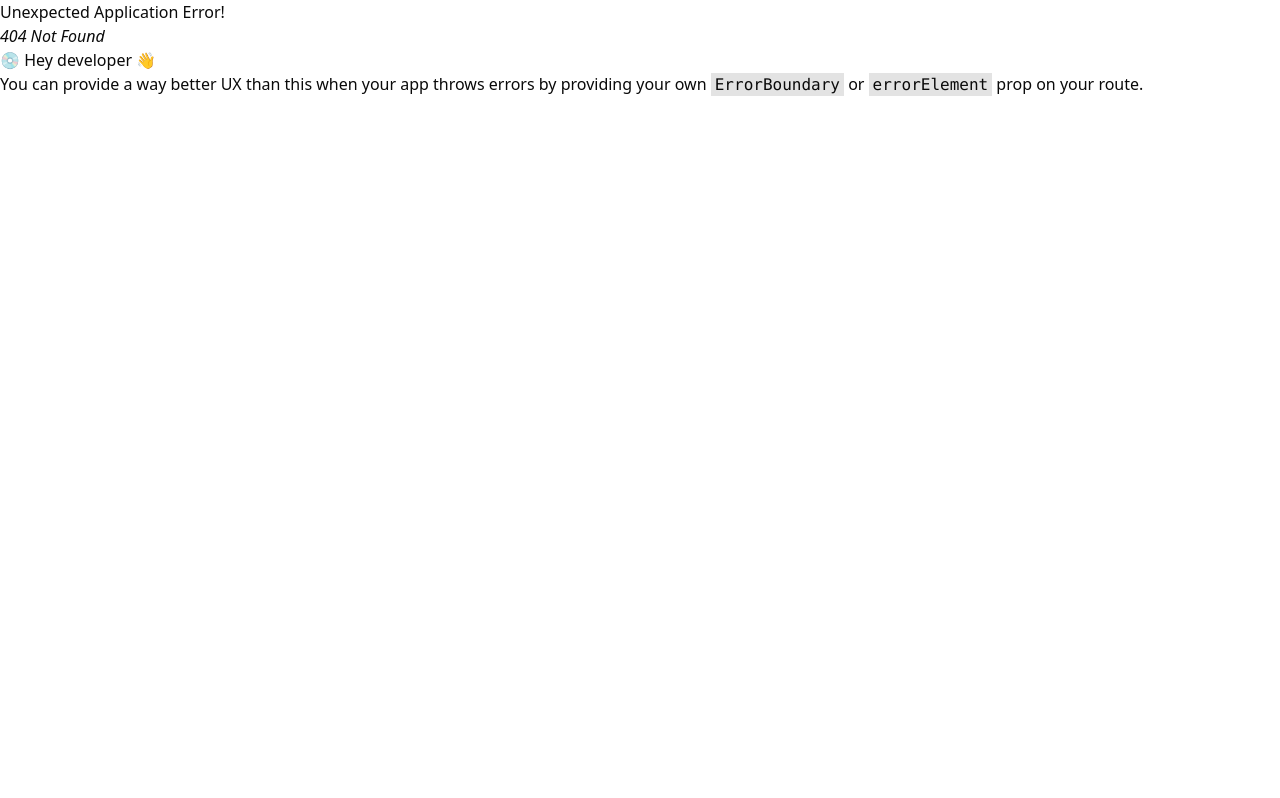
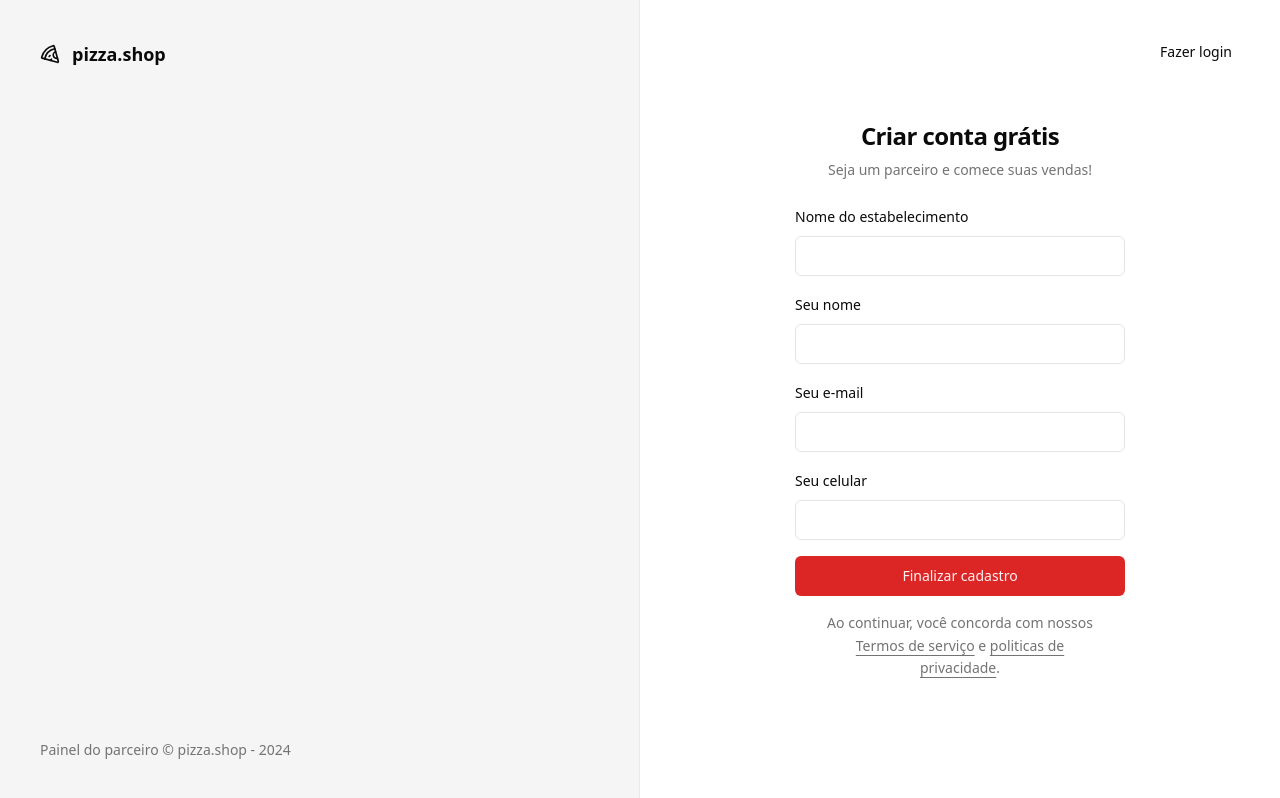
Before and after one commit to wallacewolv/pizzashop-web, a React app: page /sign-up in a window 1280 px wide. Before the commit this address had no page. Built offline with nearby package versions, Linux system fonts and the light colour scheme; the HTML template or start-up script is replaced by a standard one.

Commit message:
feat: Página: Cadastro de restaurante

```diff
--- a/src/pages/_layouts/auth.tsx
+++ b/src/pages/_layouts/auth.tsx
@@ -14,7 +14,7 @@
         </footer>
       </div>
 
-      <div className="flex flex-col items-center justify-center">
+      <div className="relative flex flex-col items-center justify-center">
         <Outlet />
       </div>
     </div>
--- a/src/pages/auth/sign-in.tsx
+++ b/src/pages/auth/sign-in.tsx
@@ -1,5 +1,6 @@
 import { Helmet } from 'react-helmet-async'
 import { useForm } from 'react-hook-form'
+import { Link } from 'react-router-dom'
 import { toast } from 'sonner'
 import { z } from 'zod'
 
@@ -21,6 +22,8 @@
   } = useForm<SignInForm>()
 
   async function handleSignIn(data: SignInForm) {
+    console.log(data)
+
     try {
       await new Promise((resolve) => setTimeout(resolve, 2000))
 
@@ -41,6 +44,10 @@
     <>
       <Helmet title="Login" />
       <div className="p-8">
+        <Button variant="ghost" asChild className="absolute right-8 top-8">
+          <Link to="/sign-up">Novo estabelecimento</Link>
+        </Button>
+
         <div className="flex w-[350px] flex-col justify-center gap-6">
           <div className="flex flex-col gap-2 text-center">
             <h1 className="text-2xl font-semibold tracking-tight">
--- /dev/null
+++ b/src/pages/auth/sign-up.tsx
@@ -0,0 +1,115 @@
+import { Helmet } from 'react-helmet-async'
+import { useForm } from 'react-hook-form'
+import { Link, useNavigate } from 'react-router-dom'
+import { toast } from 'sonner'
+import { z } from 'zod'
+
+import { Button } from '../../components/ui/button'
+import { Input } from '../../components/ui/input'
+import { Label } from '../../components/ui/label'
+
+const signUpForm = z.object({
+  restaurantName: z.string(),
+  managerName: z.string(),
+  phone: z.string(),
+  email: z.string().email(),
+})
+
+type SignUpForm = z.infer<typeof signUpForm>
+
+export function SignUp() {
+  const navigate = useNavigate()
+
+  const {
+    register,
+    handleSubmit,
+    formState: { isSubmitting },
+  } = useForm<SignUpForm>()
+
+  async function handleSignUp(data: SignUpForm) {
+    console.log(data)
+
+    try {
+      await new Promise((resolve) => setTimeout(resolve, 2000))
+
+      toast.success('Restaurante cadastrado com sucesso!', {
+        action: {
+          label: 'Login',
+          onClick: () => {
+            navigate('/sign-in')
+          },
+        },
+      })
+    } catch (error) {
+      toast.error('Erro ao cadastrar restaurante.')
+    }
+  }
+
+  return (
+    <>
+      <Helmet title="Cadastro" />
+      <div className="p-8">
+        <Button variant="ghost" asChild className="absolute right-8 top-8">
+          <Link to="/sign-in">Fazer login</Link>
+        </Button>
+
+        <div className="flex w-[330px] flex-col justify-center gap-6">
+          <div className="flex flex-col gap-2 text-center">
+            <h1 className="text-2xl font-semibold tracking-tight">
+              Criar conta grátis
+            </h1>
+            <p className="text-sm text-muted-foreground">
+              Seja um parceiro e comece suas vendas!
+            </p>
+          </div>
+
+          <form onSubmit={handleSubmit(handleSignUp)} className="space-y-4">
+            <div className="space-y-2">
+              <Label htmlFor="restaurantName">Nome do estabelecimento</Label>
+              <Input
+                id="restaurantName"
+                type="text"
+                {...register('restaurantName')}
+              />
+            </div>
+
+            <div className="space-y-2">
+              <Label htmlFor="managerName">Seu nome</Label>
+              <Input
+                id="managerName"
+                type="text"
+                {...register('managerName')}
+              />
+            </div>
+
+            <div className="space-y-2">
+              <Label htmlFor="email">Seu e-mail</Label>
+              <Input id="email" type="email" {...register('email')} />
+            </div>
+
+            <div className="space-y-2">
+              <Label htmlFor="phone">Seu celular</Label>
+              <Input id="phone" type="tel" {...register('phone')} />
+            </div>
+
+            <Button disabled={isSubmitting} className="w-full" type="submit">
+              Finalizar cadastro
+            </Button>
+
+            <p className="px-6 text-center text-sm leading-relaxed text-muted-foreground">
+              Ao continuar, você concorda com nossos{' '}
+              <a className="underline underline-offset-4" href="">
+                Termos de serviço
+              </a>{' '}
+              e{' '}
+              <a className="underline underline-offset-4" href="">
+                politicas de privacidade
+              </a>
+              .
+            </p>
+          </form>
+        </div>
+      </div>
+    </>
+  )
+}
--- a/src/routes.tsx
+++ b/src/routes.tsx
@@ -4,6 +4,7 @@
 import { AuthLayout } from './pages/_layouts/auth'
 import { Dashboard } from './pages/app/dashboard'
 import { SignIn } from './pages/auth/sign-in'
+import { SignUp } from './pages/auth/sign-up'
 
 export const router = createBrowserRouter([
   {
@@ -14,6 +15,9 @@
   {
     path: '/',
     element: <AuthLayout />,
-    children: [{ path: '/sign-in', element: <SignIn /> }],
+    children: [
+      { path: '/sign-in', element: <SignIn /> },
+      { path: '/sign-up', element: <SignUp /> },
+    ],
   },
 ])
```
